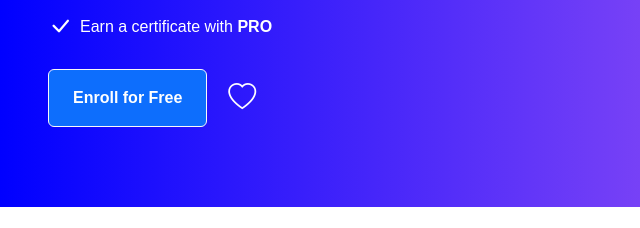
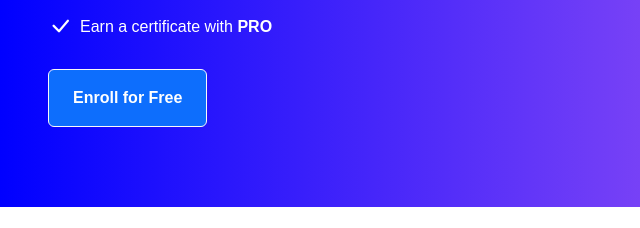
Before and after one commit to Heraald123/DeepLearning_bootstrap, a plain HTML site: page index.html in a window 1280 px wide. Shown: the part 413-641 px from the top of the page, 0-640 px from the left. Drawn offline with nearby package versions, Linux system fonts and the light colour scheme.

Commit message:
changed html

```diff
--- a/index.html
+++ b/index.html
@@ -121,9 +121,7 @@
 
             <div class="d-flex align-items-center gap-2">
               <button class="btn btn-light px-4 py-3 fw-semibold text-white bg-primary">Enroll for Free</button>
-              <button class="btn wishlist-btn text-white">
-                <i class="bi bi-heart fs-3"></i>
-              </button>
+
             </div>
 
           </div>
```
